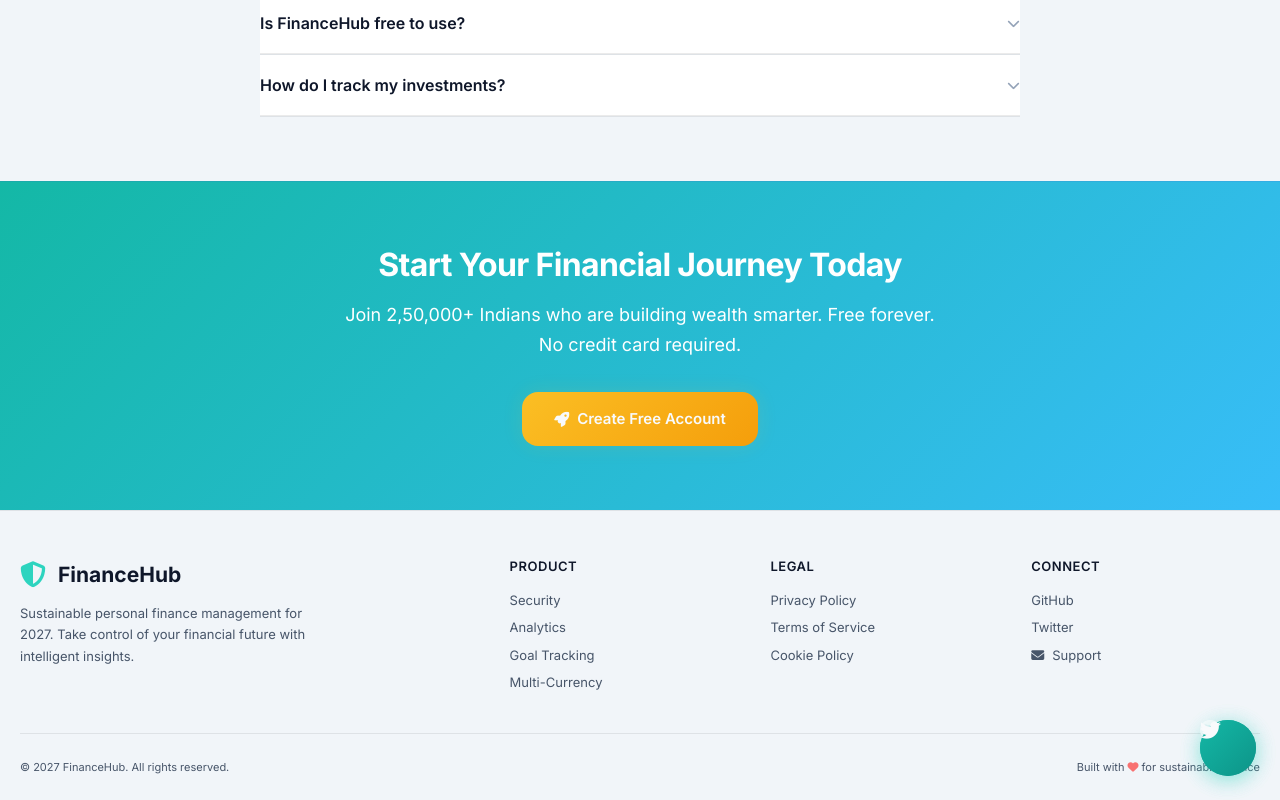
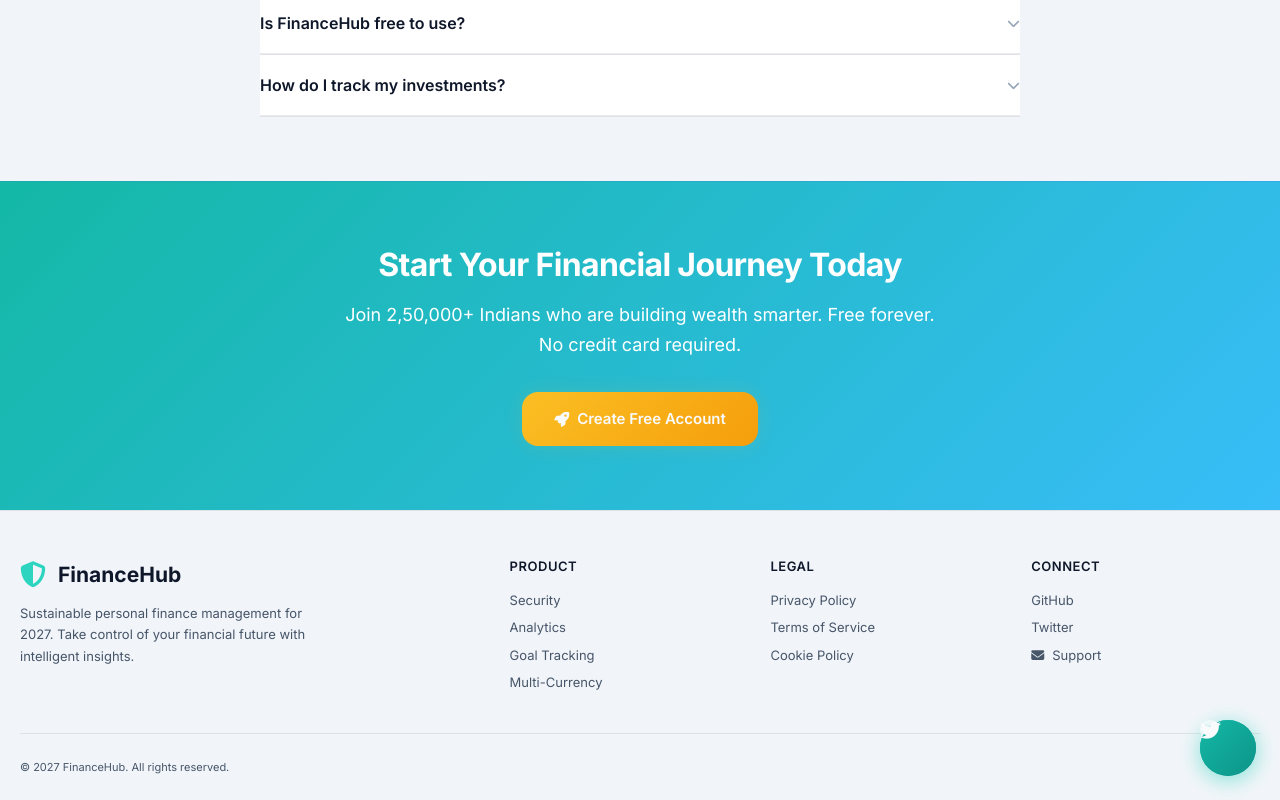
Before and after one commit to maryamwaqar1305/FinanceHUB, a plain HTML site: page index.html in a window 1280 px wide. Shown: the part 3855-4655 px from the top of the page. Drawn offline with nearby package versions, Linux system fonts and the light colour scheme.

Commit message:
Remove 'Built with heart for sustainable finance' from footer

```diff
--- a/index.html
+++ b/index.html
@@ -505,7 +505,6 @@
                 </div>
                 <div class="footer-bottom">
                     <p>&copy; 2027 FinanceHub. All rights reserved.</p>
-                    <p>Built with <i class="fas fa-heart" style="color: var(--color-danger);"></i> for sustainable finance</p>
                 </div>
             </div>
         </footer>
```
